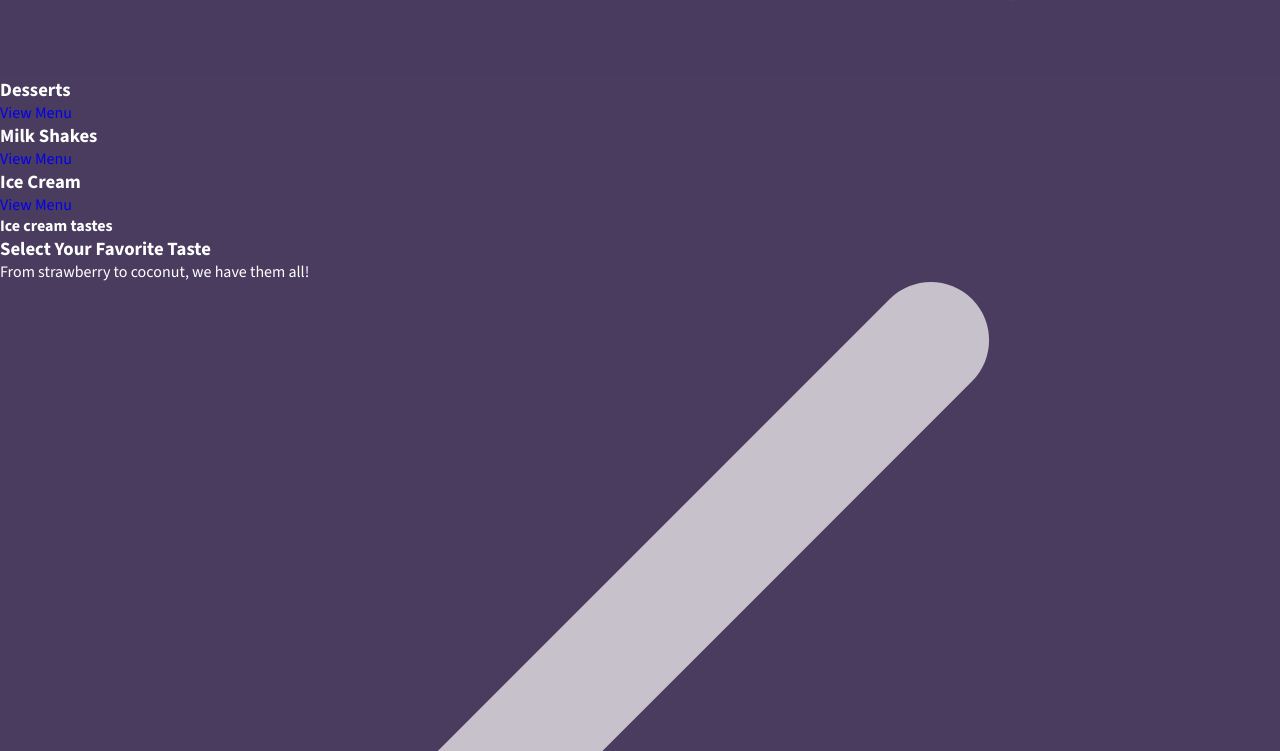
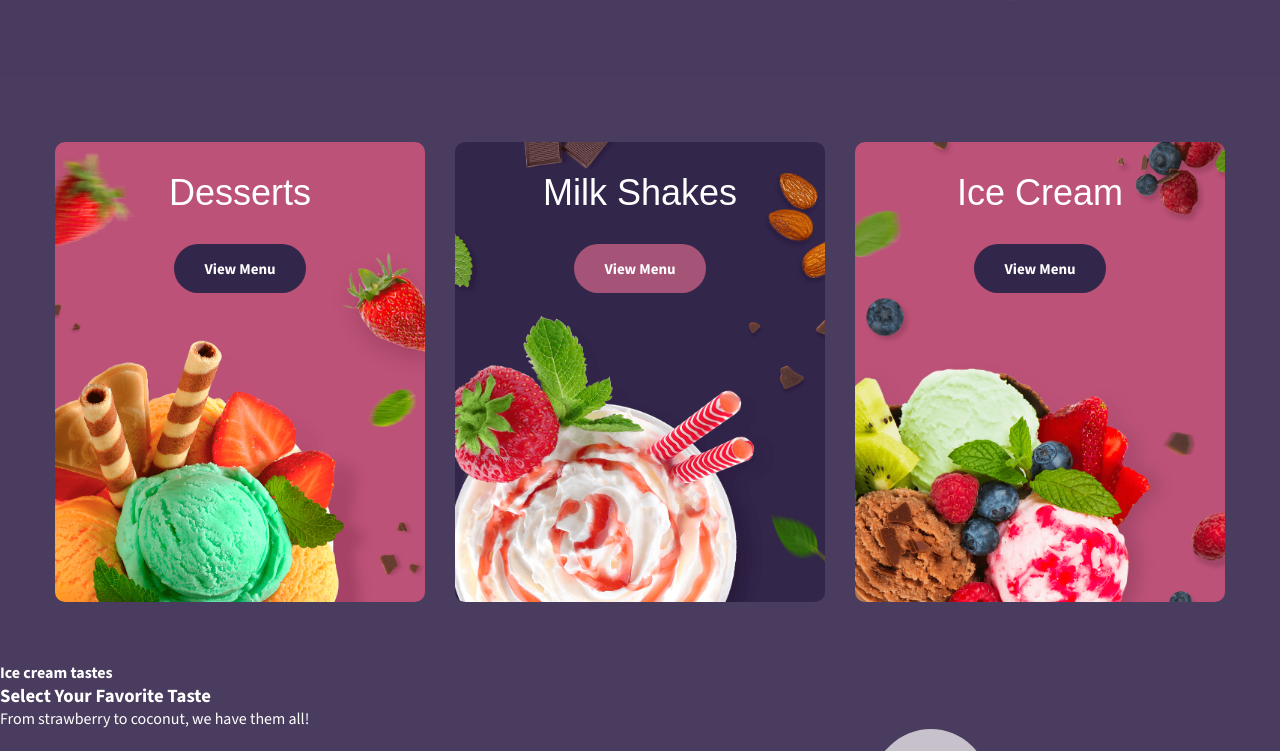
Before and after one commit to loneri/ice-cream, a plain HTML site: page index.html in a window 1280 px wide. Shown: the part 769-1520 px from the top of the page. Drawn offline with nearby package versions, Linux system fonts and the light colour scheme; a web font is replaced by a local one.

Commit message:
add menu css

```diff
--- a/css/common.css
+++ b/css/common.css
@@ -21,6 +21,10 @@
     --menu-accent-background-color: #537398;
     --about-us-background-color: #b7728f;
     --contacts-background-color: #f8b83d;
+    --main-font-family: 'Source Sans 3', sans-serif;
+    --head-font-family: 'Dangrek', sans-serif;
+    --accent-font-family: "Leckerli One", sans-serif;
+    --link-font-family: "Source Sans Pro", sans-serif;
 }
 
 img {
--- a/css/index/header.css
+++ b/css/index/header.css
@@ -39,11 +39,11 @@
     color: var(--main-text-color);
     font-weight: 500;
     font-size: 17px;
-    font-style: bold;
     margin-top: 10px;
     padding-bottom: 10px;
     padding-left: 18px;
     padding-right: 18px;
+    font-family: var(--link-font-family);
 }
 
 .header__list li :hover {
@@ -61,13 +61,13 @@
 }
 
 .header__main-conteiner h4 {
-    font-family: "Leckerli One", sans-serif;
+    font-family: var(--accent-font-family);
     font-weight: 400;
     font-size: 21px;
 }
 
 .header__main-conteiner h1 {
-    font-family: "Dangrek", sans-serif;
+    font-family: var(--head-font-family);
     font-size: 80px;
 }
 
@@ -90,7 +90,7 @@
     background: var(--accent-text-color);
     font-weight: 700;
     color: var(--main-text-color);
-    font-family: "Source Sans Pro", sans-serif;
+    font-family: var(--link-font-family);
     text-align: center;
     cursor: pointer;
     font-size: 18px;
@@ -106,7 +106,7 @@
     background: var(--button-color);
     font-weight: 700;
     color: var(--main-text-color);
-    font-family: "Source Sans Pro", sans-serif;
+    font-family: var(--link-font-family);
     text-align: center;
     cursor: pointer;
     font-size: 18px;
--- a/css/index/menu.css
+++ b/css/index/menu.css
@@ -0,0 +1,121 @@
+.menu-blocks {
+    padding-top: 65px;
+    padding-bottom: 60px;
+ }
+
+.menu-blocks__container {
+    display: flex;
+    justify-content: center;
+    padding-right: 15px;
+    padding-left: 15px;
+    margin: 0, auto;
+}
+
+.menu-blocks__desserts, .menu-blocks__milk-shakes, .menu-blocks__ice-cream {
+    margin-right: 15px;
+    margin-left: 15px;
+    height: 460px;
+    width: 370px;
+    display: flex;
+    flex-direction: column;
+    align-items: center;
+}
+
+.menu-blocks__desserts {
+    background: url(/img/menu-desserts.png);
+    background-size: cover;
+    border-radius: 10px;
+}
+
+.menu-blocks__desserts h3 {
+    font-family: var(--head-font-family);
+    font-size: 36px;
+    font-weight: 400;
+    padding-top: 30px;
+}
+
+.menu-blocks-desserts__button {
+    padding-top: 15px;
+    padding-right: 30px;
+    padding-bottom: 15px;
+    padding-left: 30px;
+    border-radius: 32px;
+    background: var(--button-color);
+    font-weight: 700;
+    color: var(--main-text-color);
+    font-family: var(--link-font-family);
+    text-align: center;
+    cursor: pointer;
+    font-size: 15px;
+    margin-top: 30px;
+}
+
+.menu-blocks-desserts__button:hover {
+    background: var(--button-accent-color);
+}
+
+.menu-blocks__milk-shakes {
+    background: url(/img/menu-milk-shakes.png);
+    background-size: cover;
+    border-radius: 10px;
+}
+
+.menu-blocks__milk-shakes h3 {
+    font-family: var(--head-font-family);
+    font-size: 36px;
+    font-weight: 400;
+    padding-top: 30px;
+}
+
+.menu-blocks-milk-shakes__button {
+    padding-top: 15px;
+    padding-right: 30px;
+    padding-bottom: 15px;
+    padding-left: 30px;
+    border-radius: 32px;
+    background: var(--button-accent-color);
+    font-weight: 700;
+    color: var(--main-text-color);
+    font-family: var(--link-font-family);
+    text-align: center;
+    cursor: pointer;
+    font-size: 15px;
+    margin-top: 30px;
+}
+
+.menu-blocks-milk-shakes__button:hover {
+    background: var(--background-color);
+}
+
+.menu-blocks__ice-cream {
+    background: url(/img/menu-ice-cream.png);
+    background-size: cover;
+    border-radius: 10px;
+}
+
+.menu-blocks__ice-cream h3 {
+    font-family: var(--head-font-family);
+    font-size: 36px;
+    font-weight: 400;
+    padding-top: 30px;
+}
+
+.menu-blocks-ice-cream__button {
+    padding-top: 15px;
+    padding-right: 30px;
+    padding-bottom: 15px;
+    padding-left: 30px;
+    border-radius: 32px;
+    background: var(--button-color);
+    font-weight: 700;
+    color: var(--main-text-color);
+    font-family: var(--link-font-family);
+    text-align: center;
+    cursor: pointer;
+    font-size: 15px;
+    margin-top: 30px;
+}
+
+.menu-blocks-ice-cream__button:hover {
+    background: var(--button-accent-color);
+}
--- a/index.html
+++ b/index.html
@@ -52,17 +52,19 @@
     <!-- Menu block -->
 
     <section class="menu-blocks">
+        <div class="menu-blocks__container">
             <div class="menu-blocks__desserts">
                 <h3>Desserts</h3>
-            <a href="#">View Menu</a>
+                <a class="menu-blocks-desserts__button" href="#">View Menu</a>
             </div>
             <div class="menu-blocks__milk-shakes">
                 <h3>Milk Shakes</h3>
-            <a href="#">View Menu</a>
+                <a class="menu-blocks-milk-shakes__button" href="#">View Menu</a>
             </div>
             <div class="menu-blocks__ice-cream">
                 <h3>Ice Cream</h3>
-            <a href="#">View Menu</a>
+                <a class="menu-blocks-ice-cream__button" href="#">View Menu</a>
+            </div>
         </div>
     </section>
 
```
Lines whose indentation alone changed are shown as unchanged.
